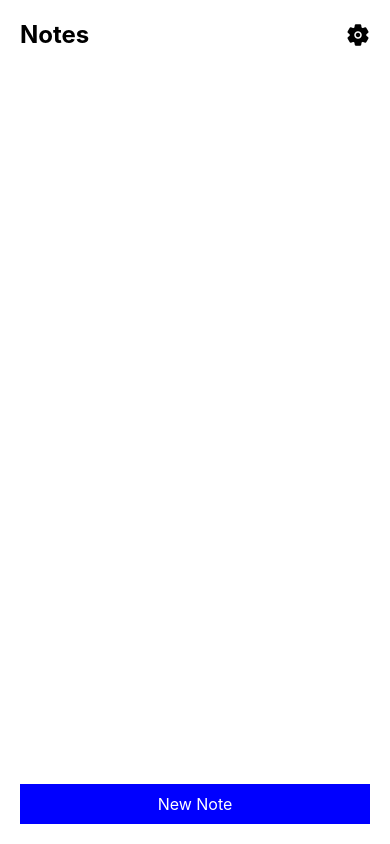
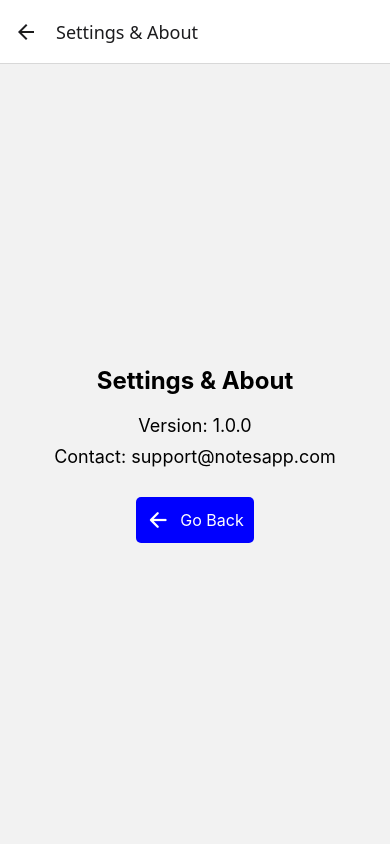
Before and after one commit to samiullah2001/Notes-App, a React Native app in the folder NotesApp/: screen /Settings in a window 390 px wide. Built offline with nearby package versions, Linux system fonts and the light colour scheme.

Commit message:
added search functionality

```diff
--- a/NotesApp/App.js
+++ b/NotesApp/App.js
@@ -1,17 +1,27 @@
+// App.js
 import React from 'react';
 import { NavigationContainer } from '@react-navigation/native';
 import { createStackNavigator } from '@react-navigation/stack';
-import { SafeAreaView } from 'react-native';
-import NotesScreen from "./src/screens/NotesScreen";
-import NotesApp from "./src/components/NotesApp";
-
+import NotesApp from './src/components/NotesApp';
+import SettingsScreen from './src/screens/SettingsScreen';
 
 const Stack = createStackNavigator();
 
 export default function App() {
   return (
-    <SafeAreaView style={{ flex: 1 }}>
-      <NotesApp />
-    </SafeAreaView>
+    <NavigationContainer>
+      <Stack.Navigator initialRouteName="Notes">
+        <Stack.Screen
+          name="Notes"
+          component={NotesApp}
+          options={{ headerShown: false }}
+        />
+        <Stack.Screen
+          name="Settings"
+          component={SettingsScreen}
+          options={{ title: 'Settings & About' }}
+        />
+      </Stack.Navigator>
+    </NavigationContainer>
   );
 }
--- a/NotesApp/src/components/NotesApp.js
+++ b/NotesApp/src/components/NotesApp.js
@@ -1,16 +1,21 @@
+// src/components/NotesApp.js
 import React, { useState, useEffect } from 'react';
-import { View, Text, TouchableOpacity, FlatList, Image, Modal, TextInput } from 'react-native';
+import { View, FlatList, TouchableOpacity, Image, TextInput } from 'react-native';
 import AsyncStorage from '@react-native-async-storage/async-storage';
 import * as ImagePicker from 'expo-image-picker';
 import { Ionicons } from '@expo/vector-icons';
-import styles from '../components/styles';
-import NotesScreen from "../../src/screens/NotesScreen";
-
+import { useNavigation } from '@react-navigation/native';
+import NotesScreen from '../screens/NotesScreen'; // if you use a separate UI screen
+import styles from './styles';
 
 export default function NotesApp() {
   const [notes, setNotes] = useState([]);
   const [input, setInput] = useState('');
+  const [image, setImage] = useState(null);
   const [modalVisible, setModalVisible] = useState(false);
+  const navigation = useNavigation();
+  const [searchTerm, setSearchTerm] = useState('');
+  const [showSearch, setShowSearch] = useState(false);
 
   useEffect(() => {
     loadNotes();
@@ -35,22 +40,44 @@ export default function NotesApp() {
   };
 
   const addNote = () => {
-    if (input.trim()) {
-      const newNote = { id: Date.now().toString(), text: input };
+    if (input.trim() || image) {
+      const newNote = { id: Date.now().toString(), text: input, image };
       saveNotes([...notes, newNote]);
       setInput('');
+      setImage(null);
       setModalVisible(false);
     }
   };
 
+  const pickImage = async () => {
+    let result = await ImagePicker.launchImageLibraryAsync({
+      allowsEditing: true,
+      aspect: [4, 3],
+      quality: 1,
+    });
+    if (!result.canceled) {
+      setImage(result.assets[0].uri);
+    }
+  };
+  const filteredNotes = notes.filter(note =>
+    note.text.toLowerCase().includes(searchTerm.toLowerCase())
+  );
+
   return (
+    // For simplicity, we're rendering the UI here directly.
     <NotesScreen
-      notes={notes}
+      notes={filteredNotes}
       input={input}
       setInput={setInput}
       modalVisible={modalVisible}
       setModalVisible={setModalVisible}
       addNote={addNote}
+      pickImage={pickImage}
+      searchTerm ={searchTerm}
+      setSearchTerm={setSearchTerm}
+      showSearch={showSearch}
+      setShowSearch={setShowSearch}
+      onSettingsPress={() => navigation.navigate('Settings') }
     />
   );
 }
--- a/NotesApp/src/components/styles.js
+++ b/NotesApp/src/components/styles.js
@@ -2,8 +2,9 @@ import { StyleSheet } from 'react-native';
 
 const styles = StyleSheet.create({
   container: { flex: 1, padding: 20 },
-  header: { flexDirection: 'row', justifyContent: 'space-between', alignItems: 'center' },
+  header: { flexDirection: 'row', justifyContent: 'space-between', alignItems: 'center', marginBottom: 20 },
   title: { fontSize: 24, fontWeight: 'bold' },
+  searchInput: { borderWidth: 1, borderColor: '#ccc', borderRadius: 5, padding: 10, marginBottom: 20 },
   note: { padding: 10, borderBottomWidth: 1 },
   noteText: { fontSize: 16 },
   addButton: { backgroundColor: 'blue', padding: 10, marginTop: 20, alignItems: 'center' },
@@ -11,7 +12,7 @@ const styles = StyleSheet.create({
   modalContainer: { flex: 1, justifyContent: 'center', alignItems: 'center', padding: 20 },
   textInput: { borderBottomWidth: 1, width: '80%', padding: 10, marginBottom: 10 },
   saveButton: { backgroundColor: 'green', padding: 10, marginBottom: 10, alignItems: 'center' },
-  closeButton: { padding: 10 },
+  closeButton: { position: 'absolute', top: 20, right: 20 },
 });
 
 export default styles;
--- a/NotesApp/src/screens/NotesScreen.js
+++ b/NotesApp/src/screens/NotesScreen.js
@@ -1,18 +1,44 @@
+// src/screens/NotesScreen.js
 import React from 'react';
 import { View, Text, TextInput, TouchableOpacity, FlatList, Modal } from 'react-native';
 import { Ionicons } from '@expo/vector-icons';
 import styles from '../components/styles';
 
-export default function NotesScreen({ notes, input, setInput, modalVisible, setModalVisible, addNote }) {
+export default function NotesScreen({
+   notes, input, setInput, modalVisible, setModalVisible,
+   addNote, pickImage, searchTerm, setSearchTerm, showSearch, setShowSearch, onSettingsPress }) {
   return (
     <View style={styles.container}>
       {/* Header */}
       <View style={styles.header}>
         <Text style={styles.title}>Notes</Text>
-        <TouchableOpacity style={styles.settingsButton}>
-          <Ionicons name="settings" size={24} color="black" />
+        <TouchableOpacity style={styles.settingsButton} onPress={onSettingsPress}>
+          <Ionicons name="settings" size={20} color="black" />
         </TouchableOpacity>
+        <TouchableOpacity onPress={() => {
+          if (showSearch) {
+            setSearchTerm('');
+          }
+          setShowSearch(!showSearch);
+          }}
+        >
+        <Ionicons name="search" size={24} color="black" />
+        </TouchableOpacity>
+
       </View>
+      {/* Conditionally Render Search Bar */}
+      {/* Conditionally Render Search Bar */}
+      {showSearch && (
+        <TextInput
+          style={styles.searchInput}
+          placeholder="Search notes..."
+          value={searchTerm}
+          onChangeText={(text) => {
+            console.log("Search term:", text);
+            setSearchTerm(text);
+          }}
+        />
+      )}
 
       {/* Notes List */}
       <FlatList
@@ -21,6 +47,7 @@ export default function NotesScreen({ notes, input, setInput, modalVisible, setM
         renderItem={({ item }) => (
           <View style={styles.note}>
             <Text style={styles.noteText}>{item.text}</Text>
+
           </View>
         )}
       />
@@ -45,6 +72,9 @@ export default function NotesScreen({ notes, input, setInput, modalVisible, setM
           <TouchableOpacity style={styles.closeButton} onPress={() => setModalVisible(false)}>
             <Ionicons name="close" size={30} color="black" />
           </TouchableOpacity>
+          <TouchableOpacity onPress={pickImage}>
+            <Ionicons name="image" size={30} color="blue" />
+          </TouchableOpacity>
         </View>
       </Modal>
     </View>
--- /dev/null
+++ b/NotesApp/src/screens/SettingsScreen.js
@@ -0,0 +1,27 @@
+// src/screens/SettingsScreen.js
+import React from 'react';
+import { View, Text, TouchableOpacity, StyleSheet } from 'react-native';
+import { Ionicons } from '@expo/vector-icons';
+
+export default function SettingsScreen({ navigation }) {
+  return (
+    <View style={styles.container}>
+      <Text style={styles.title}>Settings & About</Text>
+      <Text style={styles.info}>Version: 1.0.0</Text>
+      <Text style={styles.info}>Contact: support@notesapp.com</Text>
+      {/* Add more options as needed */}
+      <TouchableOpacity style={styles.button} onPress={() => navigation.goBack()}>
+        <Ionicons name="arrow-back" size={24} color="white" />
+        <Text style={styles.buttonText}>Go Back</Text>
+      </TouchableOpacity>
+    </View>
+  );
+}
+
+const styles = StyleSheet.create({
+  container: { flex: 1, justifyContent: 'center', alignItems: 'center', padding: 20 },
+  title: { fontSize: 24, fontWeight: 'bold', marginBottom: 20 },
+  info: { fontSize: 18, marginBottom: 10 },
+  button: { flexDirection: 'row', alignItems: 'center', backgroundColor: 'blue', padding: 10, borderRadius: 5, marginTop: 20 },
+  buttonText: { color: 'white', marginLeft: 10, fontSize: 16 },
+});
```
Also changed, not shown: NotesApp/package.json (+5 -5 lines), 1 other file (tests, documents, lock files or other folders).
